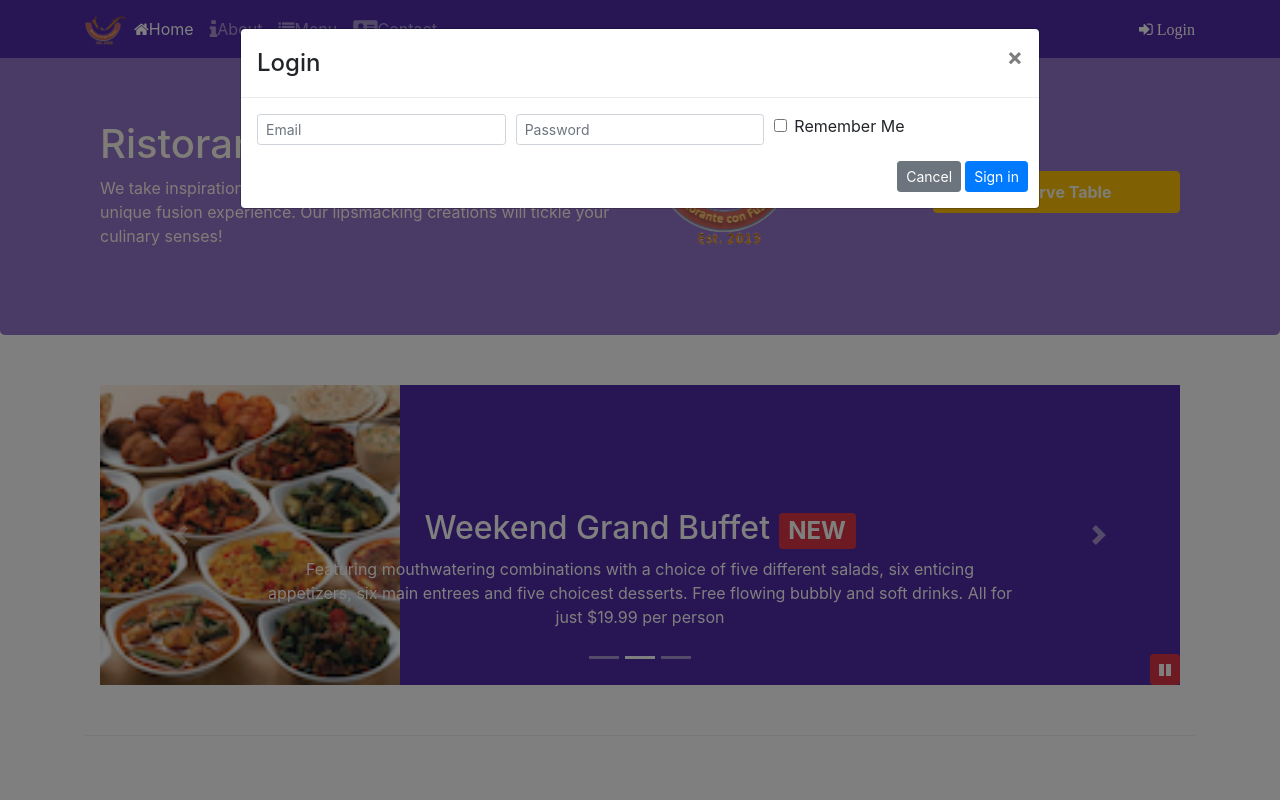
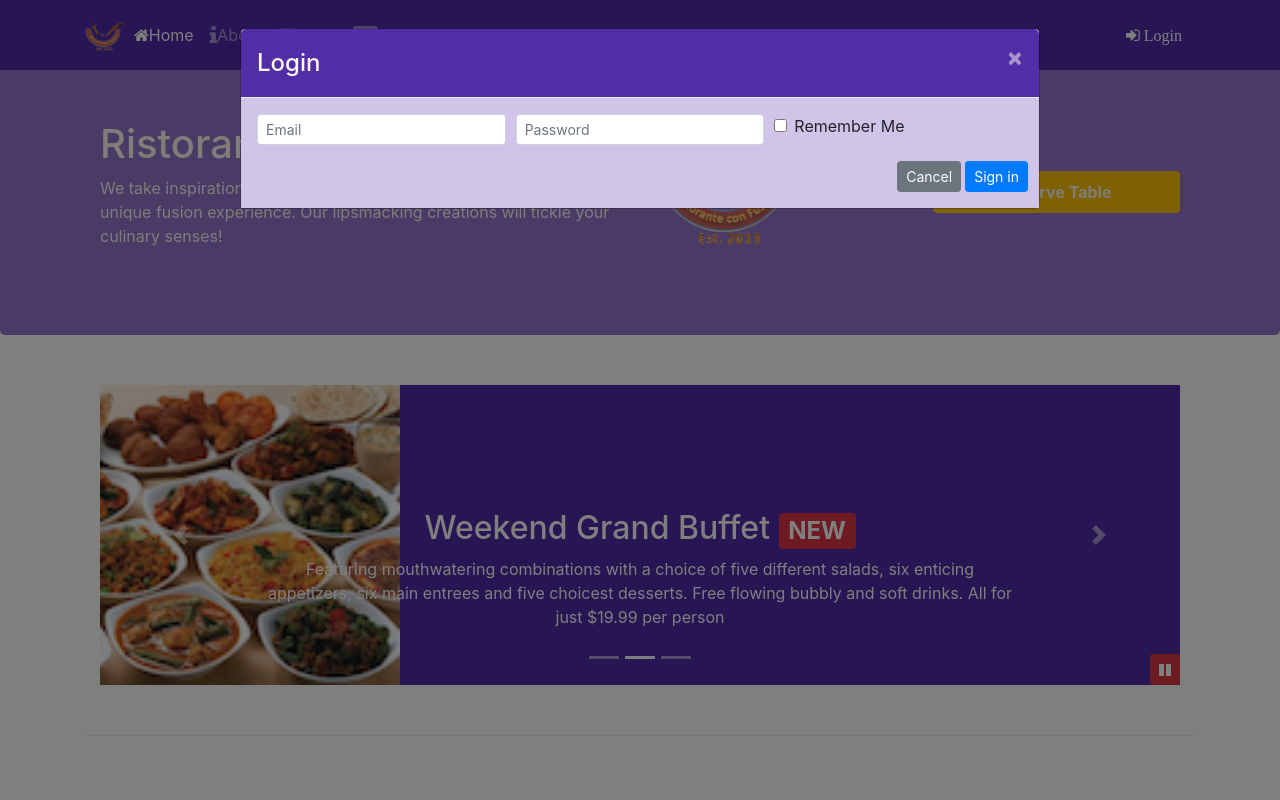
Before and after one commit to Chiaseathao/bootstrap4, a website: page index.html in a window 1280 px wide. Both pictures are taken after a click on the link "Login". Shown: the top 800 px of the page. Drawn offline with nearby package versions, Linux system fonts and the light colour scheme.

Commit message:
assignment 4

```diff
--- a/css/styles.scss
+++ b/css/styles.scss
@@ -2,6 +2,8 @@ $lt-gray: #ddd;
 $background-dark: #512DA8;
 $background-light: #9575CD;
 $background-pale: #D1C4E9;
+
+
 
 //Height variables
 $carousel-item-height: 300px;
@@ -74,3 +76,26 @@ body {
   position: absolute;
   bottom: 0px;
 }
+
+.modal {
+
+  .modal-header {
+    background: $background-dark;
+    .close {
+      color:floralwhite;
+    }
+  }
+
+
+  .modal-title{
+    color: floralwhite;
+  }
+
+  .close {
+    color:floralwhite;
+  }
+
+  .modal-body{
+    background: $background-pale;
+  }
+}
--- a/index.html
+++ b/index.html
@@ -10,7 +10,7 @@
     <link rel="stylesheet" href="node_modules/bootstrap/dist/css/bootstrap.min.css">
     <link rel="stylesheet" href="node_modules/font-awesome/css/font-awesome.min.css">
     <link rel="stylesheet" href="node_modules/bootstrap-social/bootstrap-social.css">
-    <link rel="stylesheet" href="css/styles-old.css">
+    <link rel="stylesheet" href="css/styles.css">
 </head>
 
 <body>
@@ -29,7 +29,7 @@
                 </ul>
 
                 <span class="navbar-text">
-                    <a data-toggle="modal" data-target="#loginModal">
+                    <a class="btn" id="loginBtn">
                         <span class=" fa fa-sign-in">
                             Login
                         </span>
@@ -187,8 +187,7 @@
                 </div>
 
                 <div class="col col-sm-3 align-self-center">
-                    <a role="button" class="btn btn-block nav-link btn-warning font-weight-bold"
-                       data-toggle="modal" data-target="#reserveModal"
+                    <a role="button" class="btn btn-block nav-link btn-warning font-weight-bold" id="reserveBtn"
                     >
                         Reserve Table
                     </a>
@@ -371,6 +370,16 @@
         });
 
     </script>
+    <script>
+        $('#reserveBtn').click(function () {
+           $('#reserveModal').modal('toggle')
+        });
+    </script>
+    <script>
+        $('#loginBtn').click(function () {
+            $('#loginModal').modal('toggle')
+        });
+    </script>
 
 </body>
 
```
Also changed, not shown: css/styles.css.
